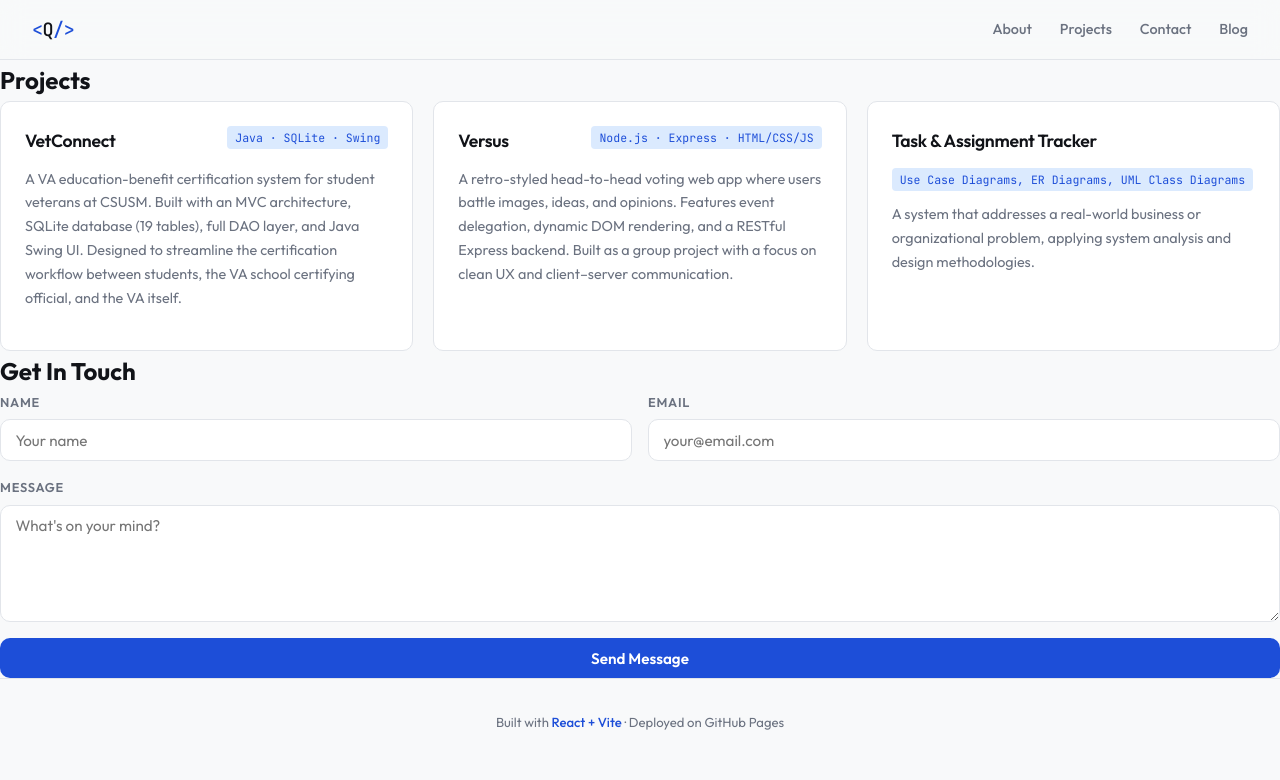
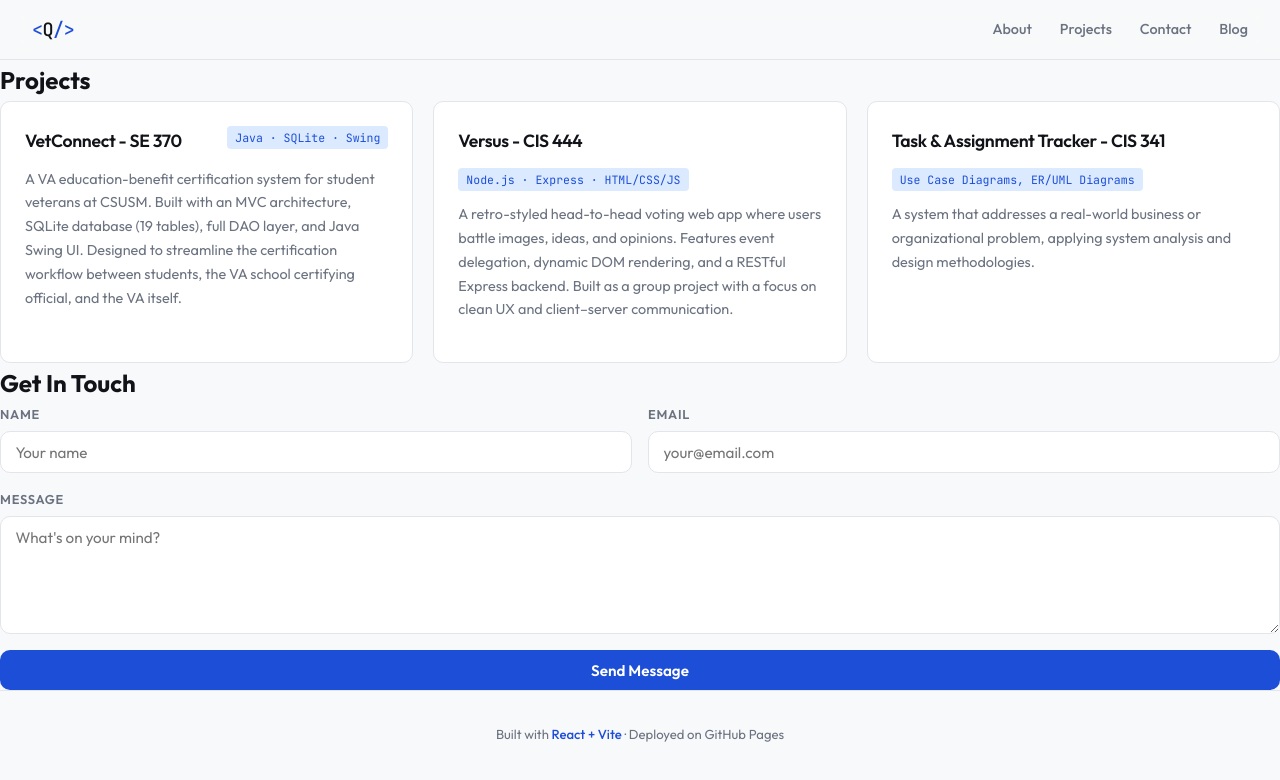
Before and after one commit to qfogel/my-portfolio, a React (Vite) app: page / in a window 1280 px wide. Shown: the top 780 px of the page. Built offline with nearby package versions, Linux system fonts and the light colour scheme.

Commit message:
Add course numbers to project titles

```diff
--- a/src/pages/Home.jsx
+++ b/src/pages/Home.jsx
@@ -3,7 +3,7 @@ import { useState } from 'react';
 const PROJECTS = [
   {
     id: 1,
-    title: 'VetConnect',
+    title: 'VetConnect - SE 370',
     tag: 'Java · SQLite · Swing',
     description:
       'A VA education-benefit certification system for student veterans at CSUSM. Built with an MVC architecture, SQLite database (19 tables), full DAO layer, and Java Swing UI. Designed to streamline the certification workflow between students, the VA school certifying official, and the VA itself.',
@@ -11,7 +11,7 @@ const PROJECTS = [
   },
   {
     id: 2,
-    title: 'Versus',
+    title: 'Versus - CIS 444',
     tag: 'Node.js · Express · HTML/CSS/JS',
     description:
       'A retro-styled head-to-head voting web app where users battle images, ideas, and opinions. Features event delegation, dynamic DOM rendering, and a RESTful Express backend. Built as a group project with a focus on clean UX and client–server communication.',
@@ -19,8 +19,8 @@ const PROJECTS = [
   },
   {
     id: 3,
-    title: 'Task & Assignment Tracker',
-    tag: 'Use Case Diagrams, ER Diagrams, UML Class Diagrams',
+    title: 'Task & Assignment Tracker - CIS 341',
+    tag: 'Use Case Diagrams, ER/UML Diagrams',
     description:
       'A system that addresses a real-world business or organizational problem, applying system analysis and design methodologies.',
     link: '#',
```
